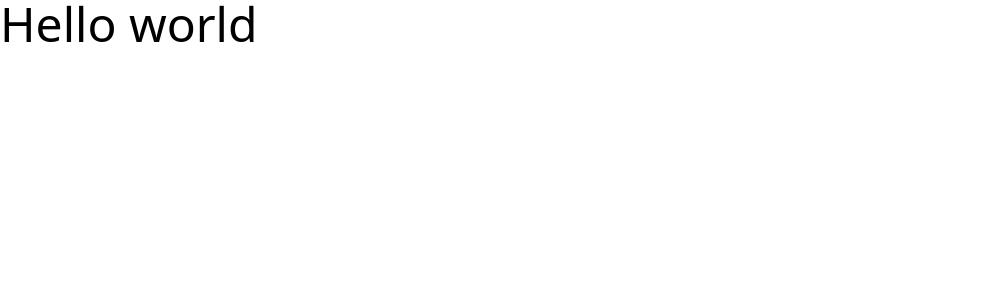
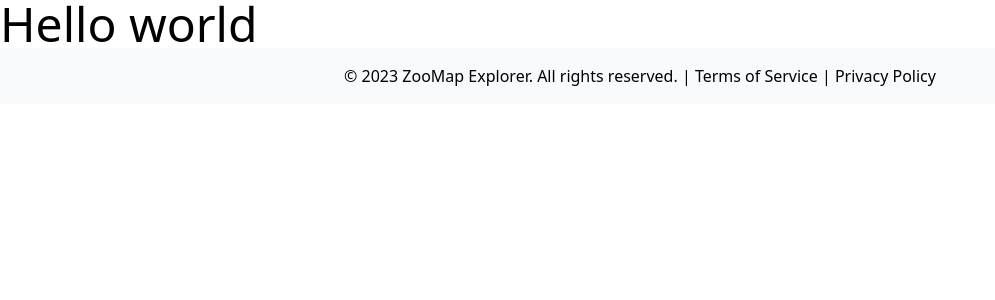
Before and after one commit to nagybnc/zoomap-explorer, a Next.js app: page / in a window 1280 px wide. Shown: the top 300 px of the page, without its empty margins (0-995 px from the left). Built offline with nearby package versions, Linux system fonts and the light colour scheme.

Commit message:
Init footer

```diff
--- /dev/null
+++ b/app/footer.tsx
@@ -0,0 +1,8 @@
+export default function Footer() {
+  return (
+    <footer className="bg-gray-50 py-4 text-center">
+      © 2023 ZooMap Explorer. All rights reserved. | Terms of Service | Privacy
+      Policy
+    </footer>
+  );
+}
--- a/app/layout.tsx
+++ b/app/layout.tsx
@@ -1,4 +1,5 @@
 import { Metadata } from "next";
+import Footer from "./footer";
 import "./globals.css";
 
 export const metadata: Metadata = {
@@ -13,7 +14,10 @@ export default function RootLayout({
 }) {
   return (
     <html lang="en">
-      <body>{children}</body>
+      <body>
+        {children}
+        <Footer />
+      </body>
     </html>
   );
 }
```
